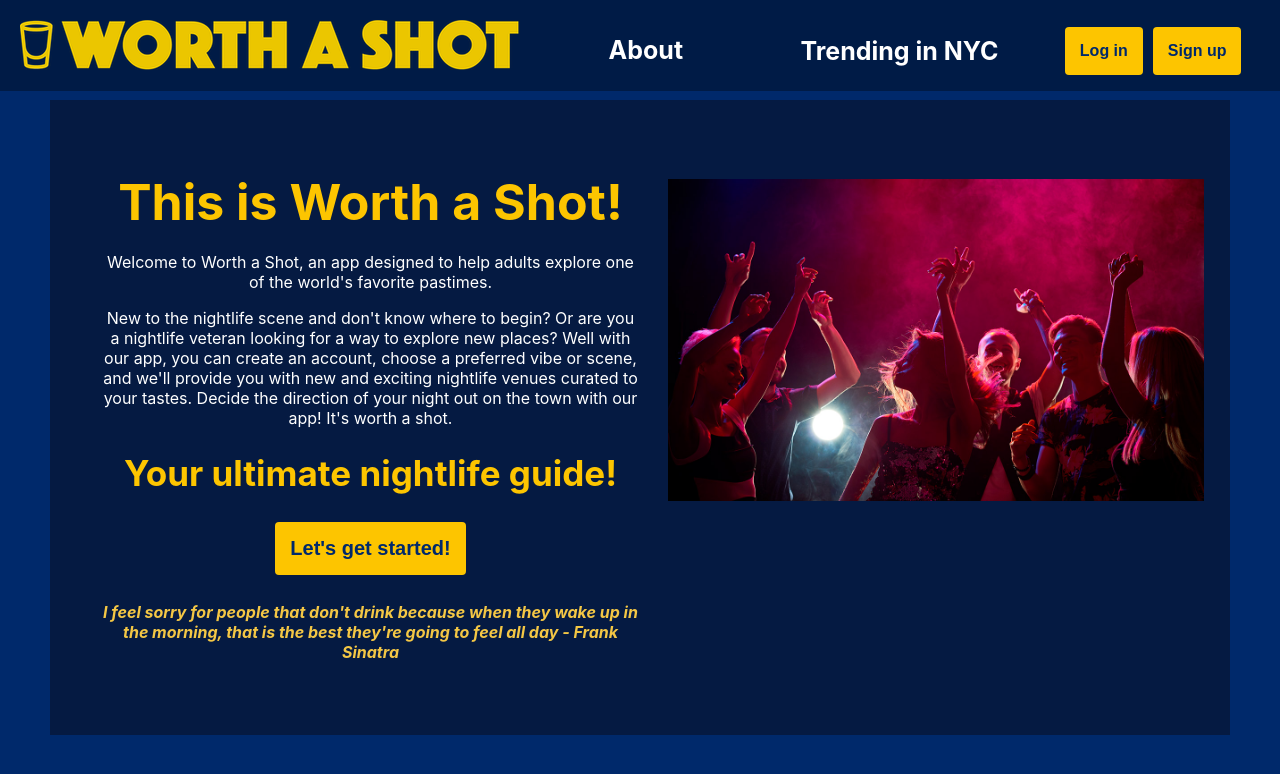
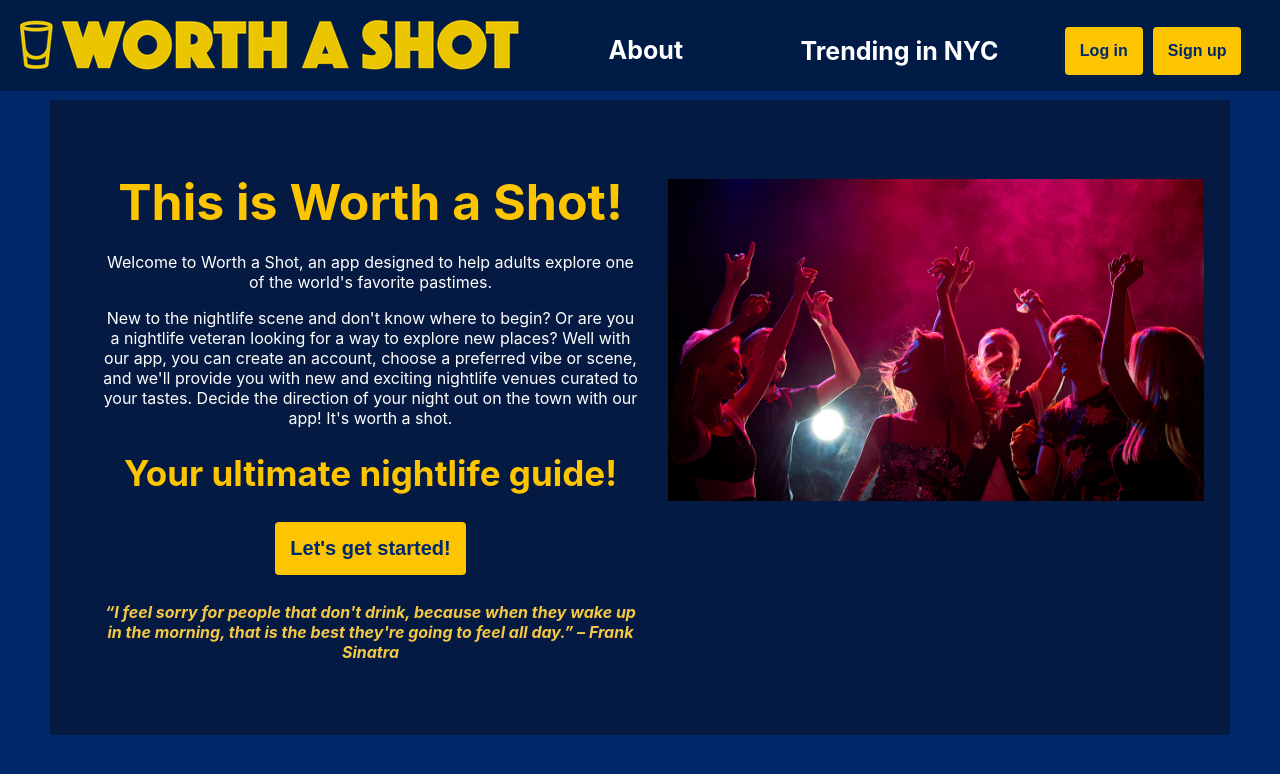
Before and after one commit to EmaleeSoto/capstone-worth-a-shot, a React (Create React App) app in the folder front-end/: page / in a window 1280 px wide. Shown: the top 774 px of the page. Built offline with nearby package versions, Linux system fonts and the light colour scheme; no server answers.

Commit message:
fix home quote formatting

```diff
--- a/front-end/src/Pages/Home.js
+++ b/front-end/src/Pages/Home.js
@@ -26,9 +26,9 @@ const Home = () => {
           <button className="large-button">Let's get started!</button>
         </Link>
         <h4>
-          {
-            "I feel sorry for people that don't drink because when they wake up in the morning, that is the best they're going to feel all day - Frank Sinatra"
-          }
+          &ldquo;I feel sorry for people that don't drink, because when they
+          wake up in the morning, that is the best they're going to feel all
+          day.&rdquo; &#8211; Frank Sinatra
         </h4>
       </div>
       <img
```
